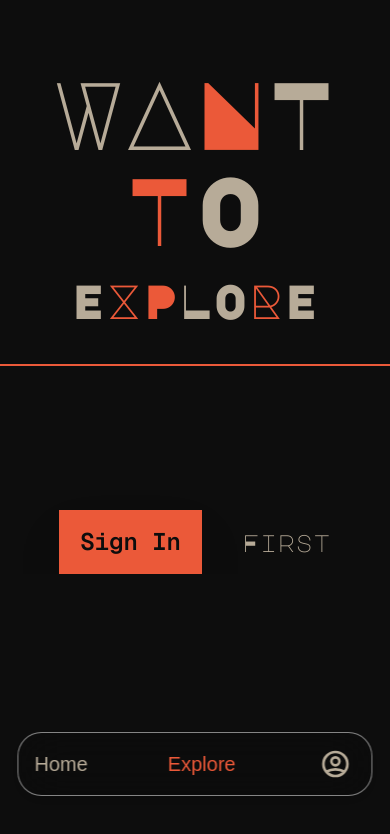
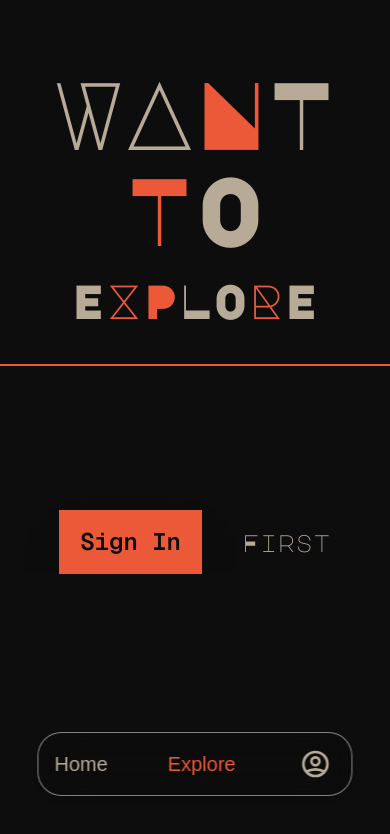
Before and after one commit to shivraj-roy/explorify, a Next.js app: page /explore in a window 390 px wide. Shown: the top 834 px of the page. Built offline with nearby package versions, Linux system fonts and the light colour scheme; no server answers.

Commit message:
⚒︎ Refactor Box and NavBar components: adjust width properties for better layout consistency...

```diff
--- a/UI/Box.tsx
+++ b/UI/Box.tsx
@@ -6,7 +6,7 @@ type BoxPropTypes = {
 const Box = ({ children, boxClass }: BoxPropTypes) => {
    return (
       <div className={`flex items-center justify-center ${boxClass}`}>
-         <div className="p-8 rounded-lg shadow-md w-[350] md:w-[400] max-w-md backdrop">
+         <div className="p-8 rounded-lg shadow-md w-[320] md:w-[400] max-w-md backdrop">
             {children}
          </div>
       </div>
--- a/components/NavBar.tsx
+++ b/components/NavBar.tsx
@@ -11,7 +11,7 @@ const NavBar = () => {
    return (
       <>
          <nav className="flex items-center justify-center fixed bottom-12 md:bottom-8 left-1/2 transform -translate-x-1/2 z-10">
-            <div className="flex justify-center items-center w-[375] md:w-[500px] p-4 gap-20 h-16 rounded-3xl bg-dark/30 backdrop-blur-xl border-[0.1px] border-white/50 shadow-md">
+            <div className="flex justify-center items-center w-[330] md:w-[500px] p-4 gap-15 md:gap-20 h-16 rounded-3xl bg-dark/30 backdrop-blur-xl border-[0.1px] border-white/50 shadow-md">
                {/* Home and Explore links with active state */}
                <Link href="/" className="nav-hover">
                   <h1
```
